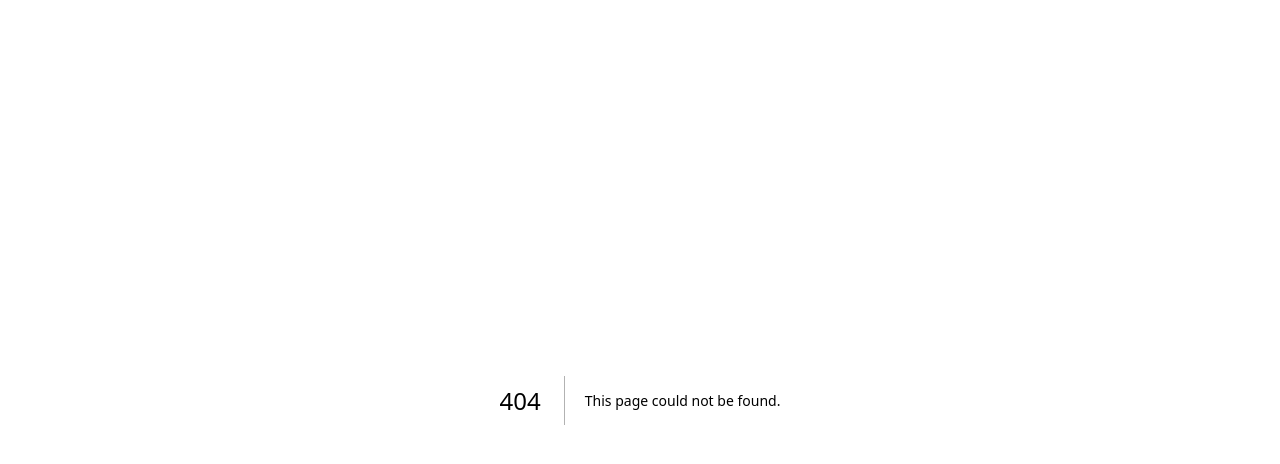
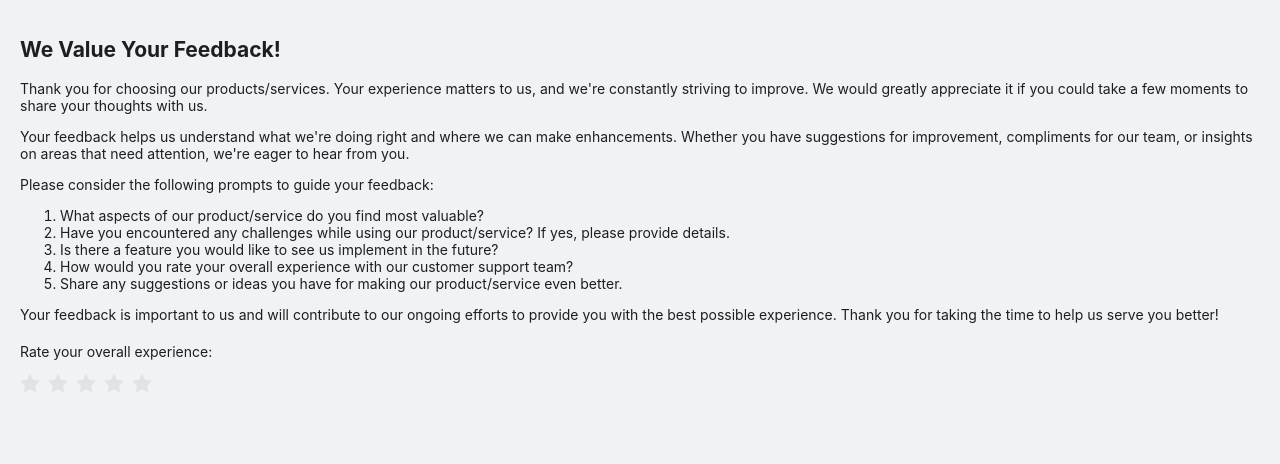
Before and after one commit to Pankajbist/Altruso, a Next.js app in the folder client/: page /feedback in a window 1280 px wide. Before the commit this address had no page. Shown: the top 464 px of the page. Built offline with nearby package versions, Linux system fonts and the light colour scheme.

Commit message:
Give Feedback added

```diff
--- a/client/src/components/header.js
+++ b/client/src/components/header.js
@@ -79,9 +79,9 @@ export default function Header() {
   </p>
 </Link>
 <Link href="/helpSupport">
-            <p><QuestionCircleOutlined /> <b>Help & Support</b></p></Link>
-            <p><MessageOutlined /> <b>Give Feedback</b></p>
-            <p><DesktopOutlined /> <b>Display & Accessibility</b></p>
+            <p  style={{color: "black"}}><QuestionCircleOutlined /> <b>Help & Support</b></p></Link>
+            <Link href="/feedback">    <p  style={{color: "black"}}><MessageOutlined /> <b>Give Feedback</b></p></Link>
+
             <p onClick={userLogout}style={{ color: 'red' }}><LogoutOutlined /> <b>Logout</b></p>
           </Drawer>
 
--- a/client/src/pages/donate/Card.js
+++ b/client/src/pages/donate/Card.js
@@ -23,7 +23,7 @@ function Card(props)
                     <p className="fund-raised">{props.funddetails}</p>
                     <div className="buttons-card">
                         <button className="share" onClick={handleWhatsAppPay} >Share</button>
-                        <button className="donate" onClick={() => window.location.href = "https://buy.stripe.com/test_14k8zE9C60G9al24gg"}>
+                        <button className="donate" onClick={() => window.location.href = ""}>
                         Donate
                     </button>
                     </div>
--- a/client/src/pages/donate/index.js
+++ b/client/src/pages/donate/index.js
@@ -65,7 +65,7 @@ function Donate() {
               <button className="whatsapp" onClick={handleWhatsAppPay}>
                 <div className="align-container2">
                   <img src="./whatsapp.png" alt="" />
-                 Whatsapp and Pay
+              Pay through whatsapp
                 </div>
               </button>
             </div>
--- /dev/null
+++ b/client/src/pages/feedback/index.js
@@ -0,0 +1,61 @@
+import React, { useState } from 'react';
+import { Layout, Rate } from 'antd';
+
+const { Content } = Layout;
+
+const FeedbackPage = () => {
+  const [rating, setRating] = useState(0);
+
+  const handleRatingChange = (value) => {
+    setRating(value);
+  };
+
+  return (
+    <Layout style={{ minHeight: '100vh' }}>
+      <Content style={{ padding: '20px', backgroundColor: '#f0f2f5' }}>
+        <h2>We Value Your Feedback!</h2>
+        <p>
+          Thank you for choosing our products/services. Your experience matters
+          to us, and we're constantly striving to improve. We would greatly
+          appreciate it if you could take a few moments to share your thoughts
+          with us.
+        </p>
+        <p>
+          Your feedback helps us understand what we're doing right and where we
+          can make enhancements. Whether you have suggestions for improvement,
+          compliments for our team, or insights on areas that need attention,
+          we're eager to hear from you.
+        </p>
+        <p>Please consider the following prompts to guide your feedback:</p>
+        <ol>
+          <li>What aspects of our product/service do you find most valuable?</li>
+          <li>
+            Have you encountered any challenges while using our product/service?
+            If yes, please provide details.
+          </li>
+          <li>
+            Is there a feature you would like to see us implement in the future?
+          </li>
+          <li>
+            How would you rate your overall experience with our customer support
+            team?
+          </li>
+          <li>
+            Share any suggestions or ideas you have for making our product/service even better.
+          </li>
+        </ol>
+        <p>
+          Your feedback is important to us and will contribute to our ongoing
+          efforts to provide you with the best possible experience. Thank you
+          for taking the time to help us serve you better!
+        </p>
+        <div style={{ marginTop: '20px' }}>
+          <p>Rate your overall experience:</p>
+          <Rate allowHalf value={rating} onChange={handleRatingChange} />
+        </div>
+      </Content>
+    </Layout>
+  );
+};
+
+export default FeedbackPage;
```
